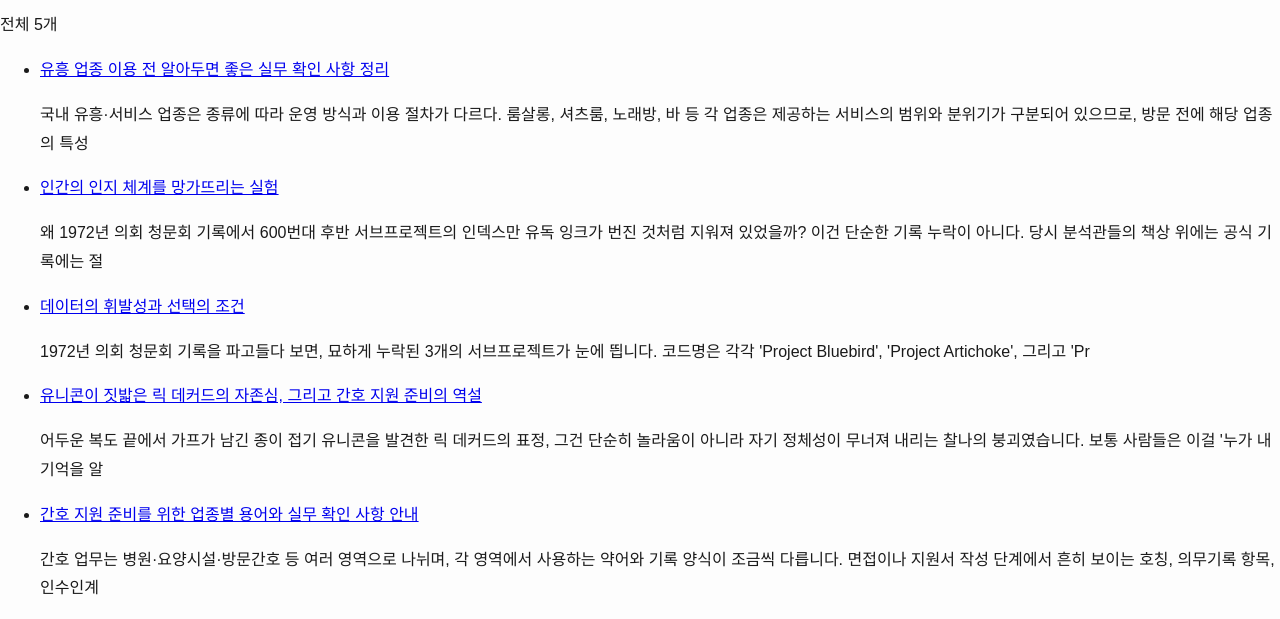
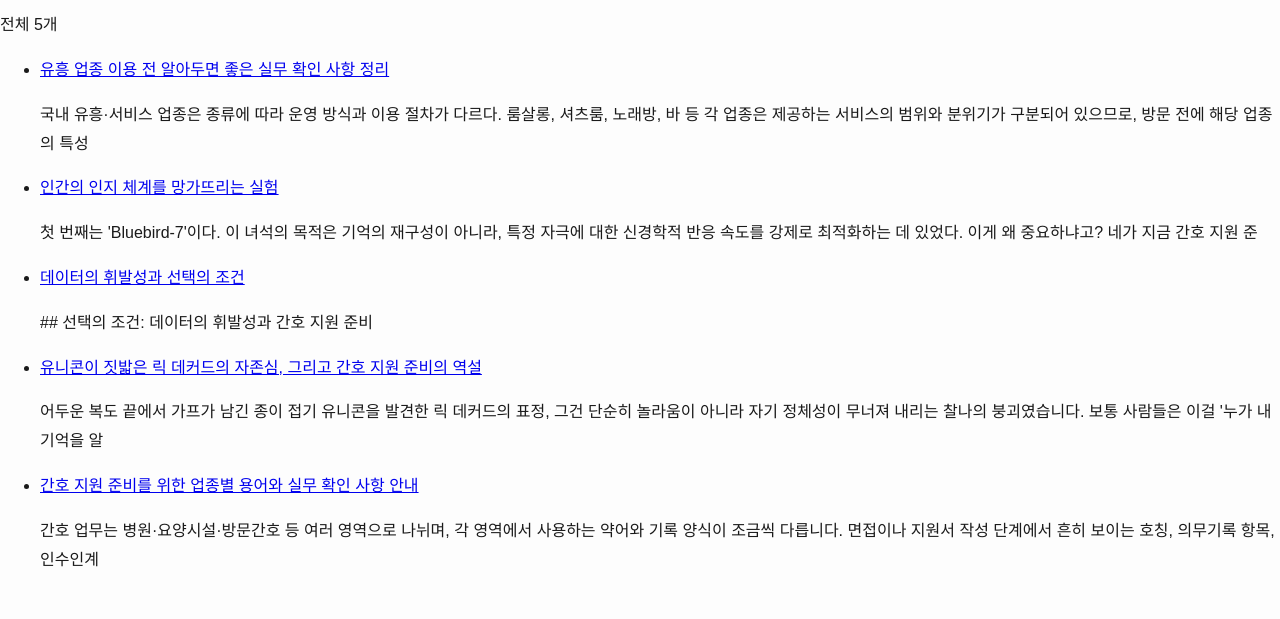
Before and after one commit to tidalhss-star/bp-t2-brief-nurse-kyujin, a plain HTML site: page posts.html in a window 1280 px wide. Shown: the part 215-834 px from the top of the page. After the commit the page ends 805 px from the top, so only its background shows below. Drawn offline with Linux system fonts and the light colour scheme.

Commit message:
deploy: garbage-free snapshot 2026-09-02T03:50:12.313Z

```diff
--- a/posts.html
+++ b/posts.html
@@ -46,11 +46,11 @@
       </li>
       <li class="post-item">
         <a class="post-item__link" href="posts/guide-005-g2olk3.html">인간의 인지 체계를 망가뜨리는 실험</a>
-        <p class="post-item__summary">왜 1972년 의회 청문회 기록에서 600번대 후반 서브프로젝트의 인덱스만 유독 잉크가 번진 것처럼 지워져 있었을까? 이건 단순한 기록 누락이 아니다. 당시 분석관들의 책상 위에는 공식 기록에는 절</p>
+        <p class="post-item__summary">첫 번째는 'Bluebird-7'이다. 이 녀석의 목적은 기억의 재구성이 아니라, 특정 자극에 대한 신경학적 반응 속도를 강제로 최적화하는 데 있었다. 이게 왜 중요하냐고? 네가 지금 간호 지원 준</p>
       </li>
       <li class="post-item">
         <a class="post-item__link" href="posts/major_compare-002-1te9ce3.html">데이터의 휘발성과 선택의 조건</a>
-        <p class="post-item__summary">1972년 의회 청문회 기록을 파고들다 보면, 묘하게 누락된 3개의 서브프로젝트가 눈에 띕니다. 코드명은 각각 'Project Bluebird', 'Project Artichoke', 그리고 'Pr</p>
+        <p class="post-item__summary">## 선택의 조건: 데이터의 휘발성과 간호 지원 준비</p>
       </li>
       <li class="post-item">
         <a class="post-item__link" href="posts/myth-004-1qkrsfx.html">유니콘이 짓밟은 릭 데커드의 자존심, 그리고 간호 지원 준비의 역설</a>
```
Also changed, not shown: posts/guide-005-g2olk3.html (+2 -2 lines), posts/major_compare-002-1te9ce3.html (+1 -1 lines).
